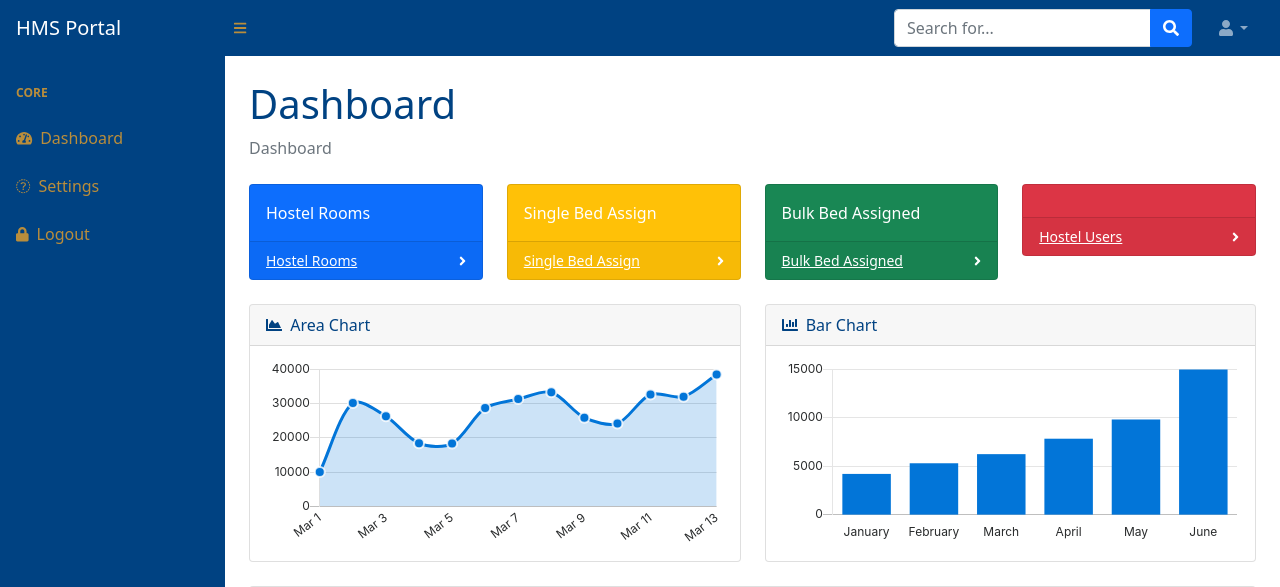
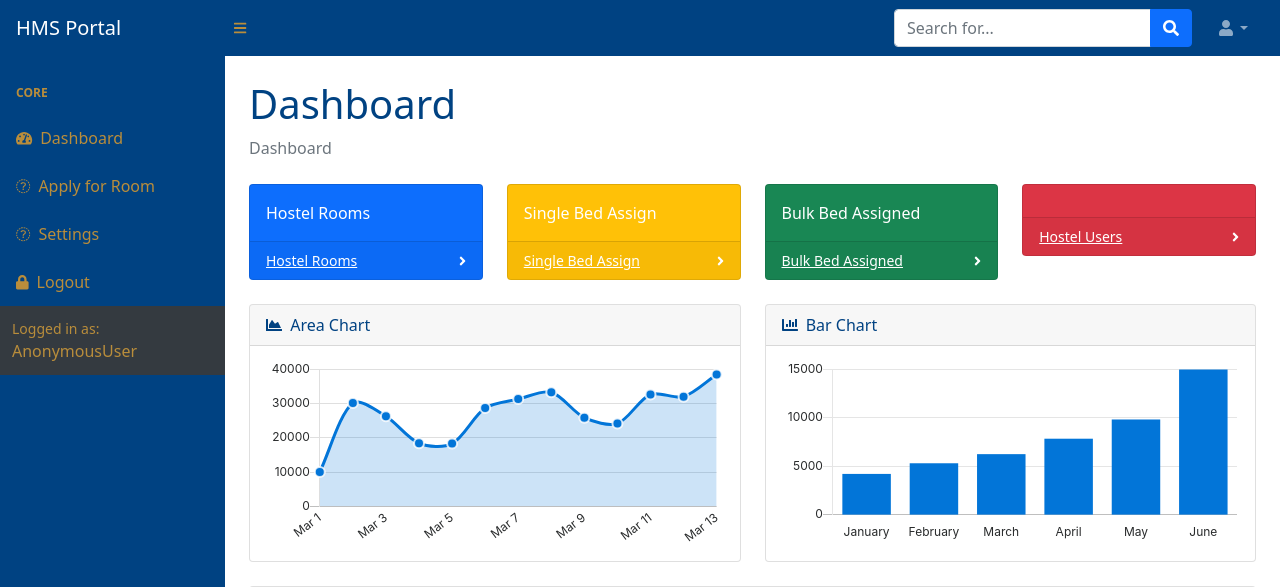
Before and after one commit to intellisenseCodez/erp-hostel-management-sytem, a Django app: template account/templates/account/dashboard.html in a window 1280 px wide. Shown: the top 587 px of the page. Run offline with Django 3.2, Linux system fonts and the light colour scheme; the template is opened without the code that fills it, so the values that code supplies are empty; parts of the project's set-up code (start-up, migrations or seed data) failed here and were passed over; some libraries are stand-ins or nearby versions.

Commit message:
Update sidebar.html

```diff
--- a/account/templates/account/sidebar.html
+++ b/account/templates/account/sidebar.html
@@ -61,24 +61,30 @@
 
 
                 <div class=""></div>
-                    <a class="nav-link" href="charts.html">
+                {% else %}
+                <div class="">
+
+                    <a class="nav-link" href="{% url 'apply_for_room' %}">
                         <div class="sb-nav-link-icon"><i class="fas fa-gear"></i></div>
-                        Generate Report
+                        Apply for Room
                     </a>
 
-                {% endif %}
-
-                <div class=""></div>
                     <a class="nav-link" href="{% url 'user-profile' %}">
                         <div class="sb-nav-link-icon"><i class="fas fa-gear"></i></div>
                         Settings
                     </a>
 
+
+                </div>
+                {% endif %}
+                <div>
                     <a class="nav-link" href="{% url 'logout' %}">
                         <div class="sb-nav-link-icon"><i class="fas fa-lock"></i></div>
                         Logout
                     </a>
                 </div>
+
+
         </div>
         <div class="sb-sidenav-footer">
             <div class="small">Logged in as:</div>
```
